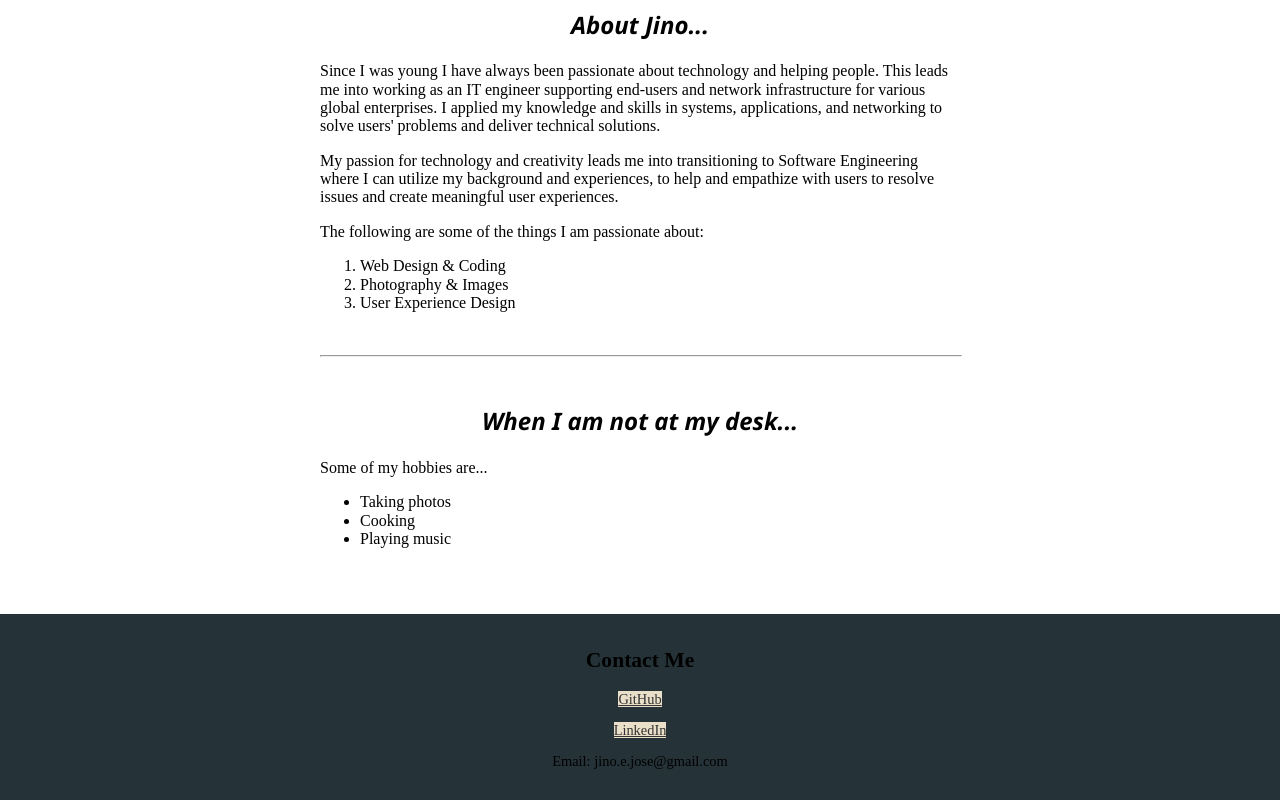
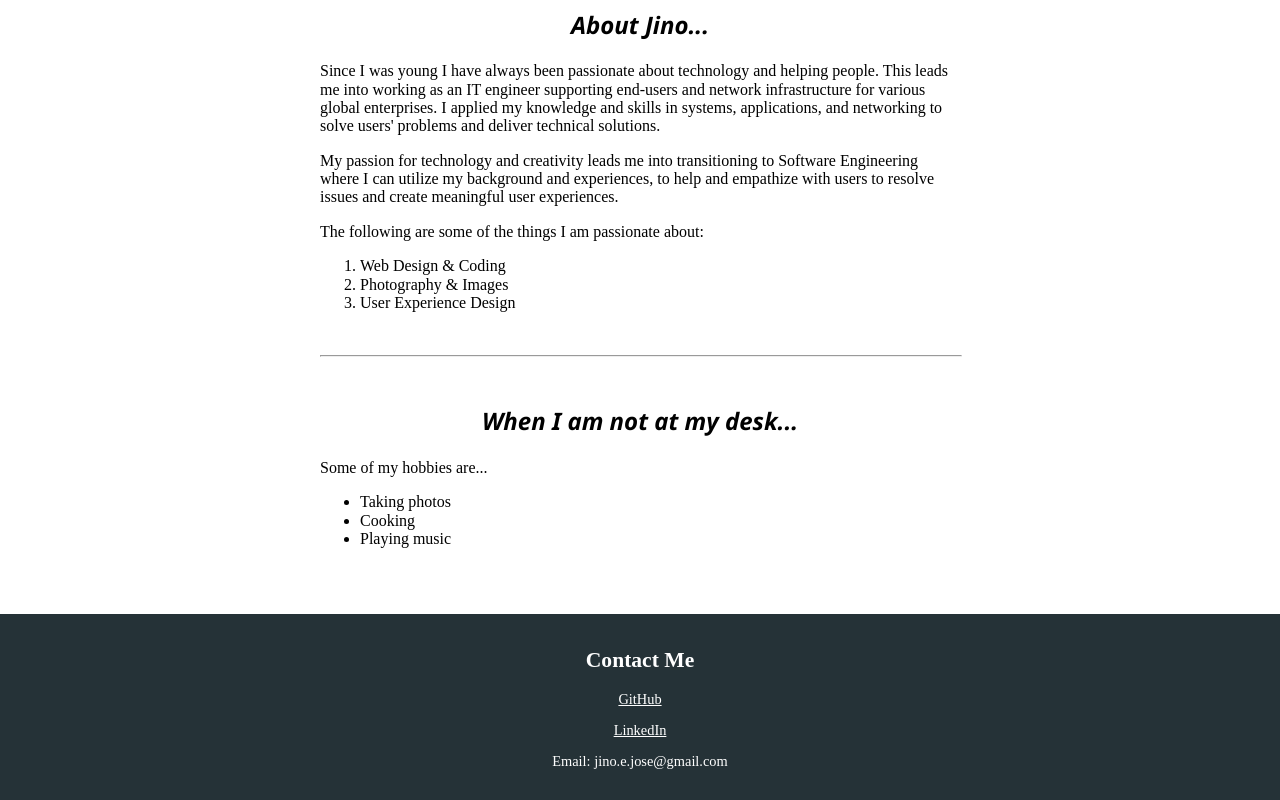
Before and after one commit to xJinoJose/my_portfolio, a plain HTML site: page index.html in a window 1280 px wide. Shown: the part 1040-1840 px from the top of the page. Drawn offline with nearby package versions, Linux system fonts and the light colour scheme.

Commit message:
Fixed Errors

```diff
--- a/style.css
+++ b/style.css
@@ -87,6 +87,7 @@ hr {
     background-attachment: scroll;
     background-position: center center;
     background-size: cover;
+    color: #FFFFFF;
 }
 
 .social-icons .social-icon:last-child {
@@ -106,18 +107,18 @@ img{
 /* Button Styling */
 
 .btn-primary {
-    color: #333333;
-    background-color: #EADFC9;
+    color: #FFFFFF;
+    background-color: #253237;
     border-color: #f3a14b;
 }
 
 .btn-primary:hover {
-    color: #ffffff;
+    color: #F18F01;
     background-color: #253237;
     border-color:#93ada4;
 }
 .btn-primary:focus, .btn-primary.focus {
-    color: #bfdbcf;
+    color: #F18F01;
     background-color: #93ada4;
     border-color: #93ada4;
 
```
